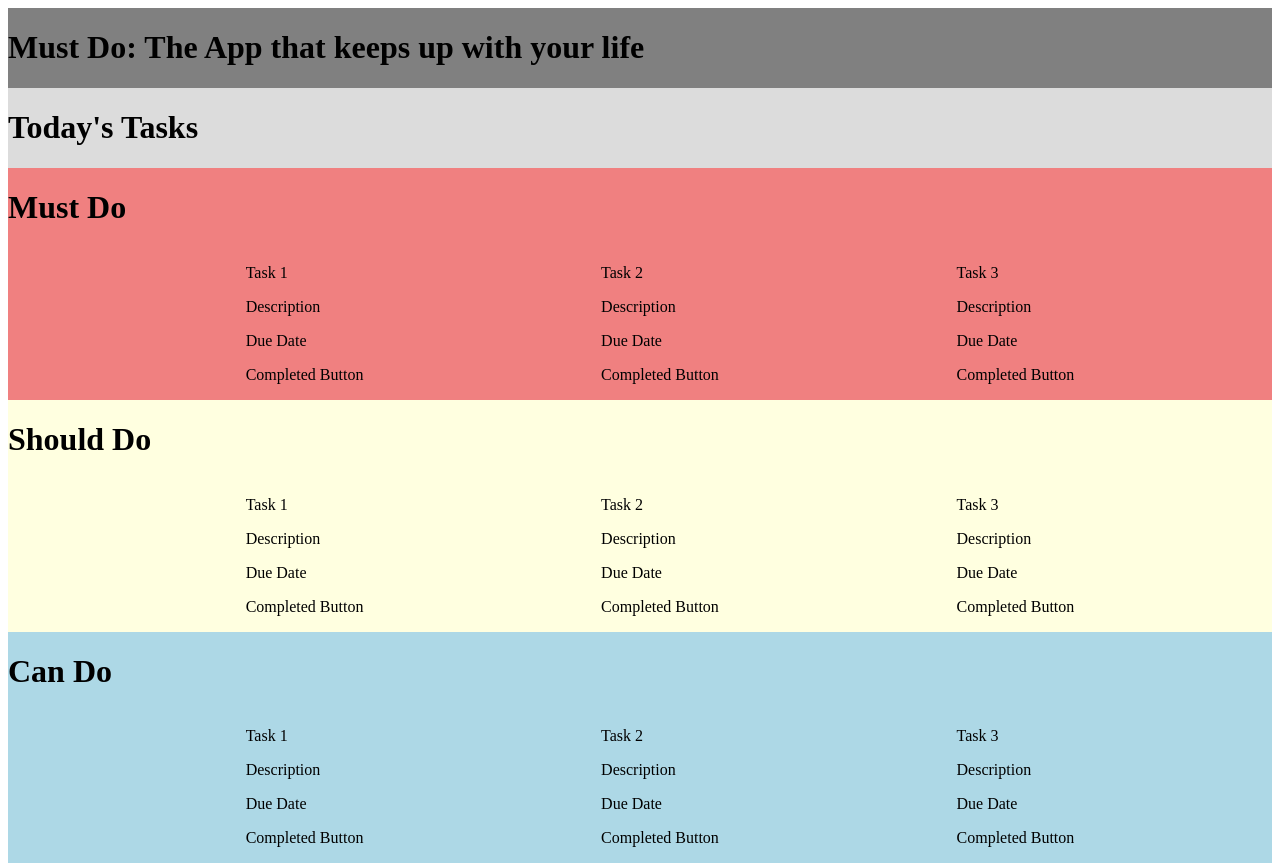
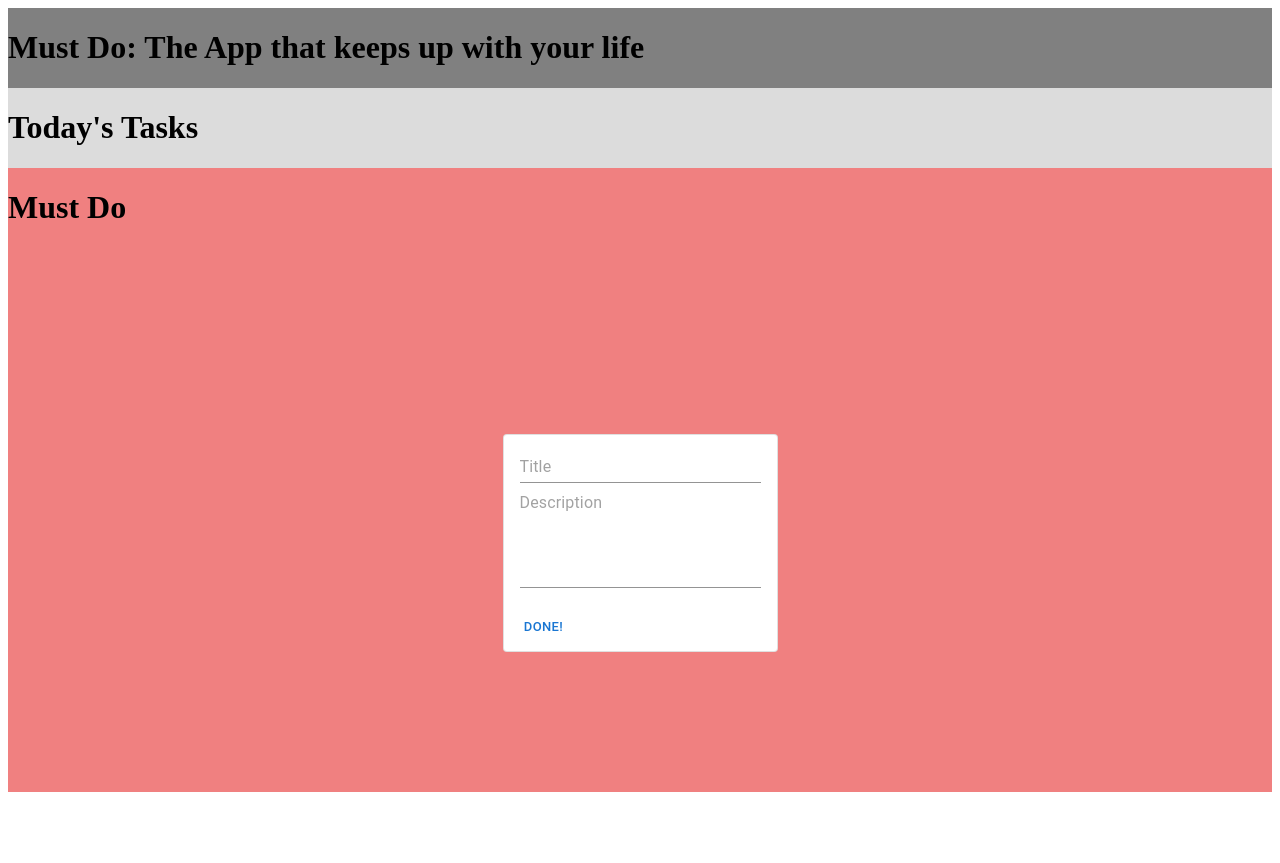
Before and after one commit to BinaryFour/mustDo, a Next.js app in the folder frontend/: page / in a window 1280 px wide. After the commit the page ends 800 px from the top, so only its background shows below. Built offline with nearby package versions, Linux system fonts and the light colour scheme.

Commit message:
Switched to Yarn from NPM.  Added MUI.  Added task card initial design

```diff
--- /dev/null
+++ b/frontend/app/components/taskCard.tsx
@@ -0,0 +1,43 @@
+import Box from "@mui/material/Box";
+import Button from "@mui/material/Button";
+import Card from "@mui/material/Card";
+import CardActions from "@mui/material/CardActions";
+import CardContent from "@mui/material/CardContent";
+import Input from "@mui/material/Input";
+import TextField from "@mui/material/TextField";
+import Typography from "@mui/material/Typography";
+
+export default function TaskCard() {
+
+  //TODO: Add draggable component
+  //TODO: Add deadline/date picker component
+  //TODO: Add check list capability to description.  Need a design
+  //TODO: Button removes task from workarea and archives it in completedarea w/ timestamp of completion
+
+  const ariaLabel = { "aria-label": "description" };
+  const card = (
+    <>
+      <CardContent>
+        <Typography gutterBottom sx={{ color: "text.primary", fontSize: 14 }}>
+          <Input placeholder="Title" inputProps={ariaLabel} fullWidth />
+        </Typography>
+        <TextField
+          id="standard-multiline-static"
+          fullWidth
+          placeholder="Description"
+          multiline
+          rows={4}
+          variant="standard"
+        />
+      </CardContent>
+      <CardActions>
+        <Button size="small">Done!</Button>
+      </CardActions>
+    </>
+  );
+  return (
+    <Box sx={{ minWidth: 275 }}>
+      <Card variant="outlined">{card}</Card>
+    </Box>
+  );
+}
--- a/frontend/app/page.tsx
+++ b/frontend/app/page.tsx
@@ -1,38 +1,6 @@
+import TaskCard from "./components/taskCard";
+
 export default function Page() {
-  // PLACEHOLDER COMPONENT
-  const TaskContainer = () => {
-    return (
-      <div
-        className="task-container"
-        style={{
-          display: "flex",
-          flex: 6,
-          justifyContent: "space-evenly",
-          alignItems: "center",
-        }}
-      >
-        <div>
-          <ul>Task 1</ul>
-          <ul>Description</ul>
-          <ul>Due Date</ul>
-          <ul>Completed Button</ul>
-        </div>
-        <div>
-          <ul>Task 2</ul>
-          <ul>Description</ul>
-          <ul>Due Date</ul>
-          <ul>Completed Button</ul>
-        </div>
-        <div>
-          <ul>Task 3</ul>
-          <ul>Description</ul>
-          <ul>Due Date</ul>
-          <ul>Completed Button</ul>
-        </div>
-      </div>
-    );
-  };
-
   return (
     <div
       className="main-container"
@@ -66,9 +34,19 @@ export default function Page() {
           }}
         >
           <h1 style={{ flex: 1 }}>Must Do</h1>
-          <TaskContainer />
+          <div
+            className="task-container"
+            style={{
+              display: "flex",
+              flex: 6,
+              justifyContent: "space-evenly",
+              alignItems: "center",
+            }}
+          >
+            <TaskCard />
+          </div>
         </div>
-        <div
+        {/* <div
           className="priority2"
           style={{
             display: "flex",
@@ -78,7 +56,17 @@ export default function Page() {
           }}
         >
           <h1 style={{ flex: 1 }}>Should Do</h1>
-          <TaskContainer />
+          <div
+            className="task-container"
+            style={{
+              display: "flex",
+              flex: 6,
+              justifyContent: "space-evenly",
+              alignItems: "center",
+            }}
+          >
+            <TaskCard />
+          </div>
         </div>
         <div
           className="priority3"
@@ -90,8 +78,18 @@ export default function Page() {
           }}
         >
           <h1 style={{ flex: 1 }}>Can Do</h1>
-          <TaskContainer />
-        </div>
+          <div
+            className="task-container"
+            style={{
+              display: "flex",
+              flex: 6,
+              justifyContent: "space-evenly",
+              alignItems: "center",
+            }}
+          >
+            <TaskCard />
+          </div>
+        </div> */}
       </div>
     </div>
   );
--- a/frontend/package.json
+++ b/frontend/package.json
@@ -10,6 +10,9 @@
     "lint:fix": "eslint --fix"
   },
   "dependencies": {
+    "@emotion/react": "^11.14.0",
+    "@emotion/styled": "^11.14.1",
+    "@mui/material": "^7.3.7",
     "next": "16.0.10",
     "react": "19.2.1",
     "react-dom": "19.2.1"
```
Also changed, not shown: 2 other files (tests, documents, lock files or other folders).
